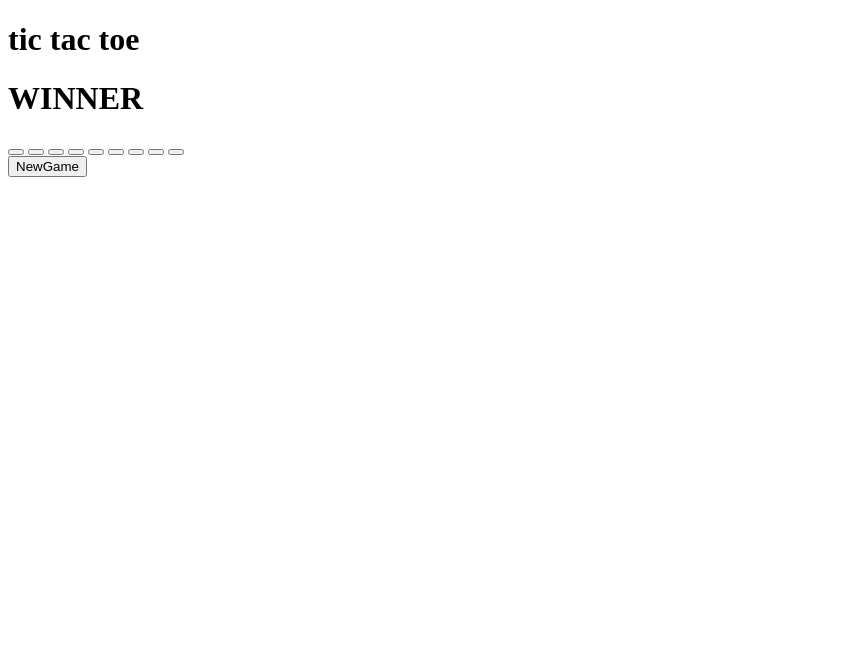
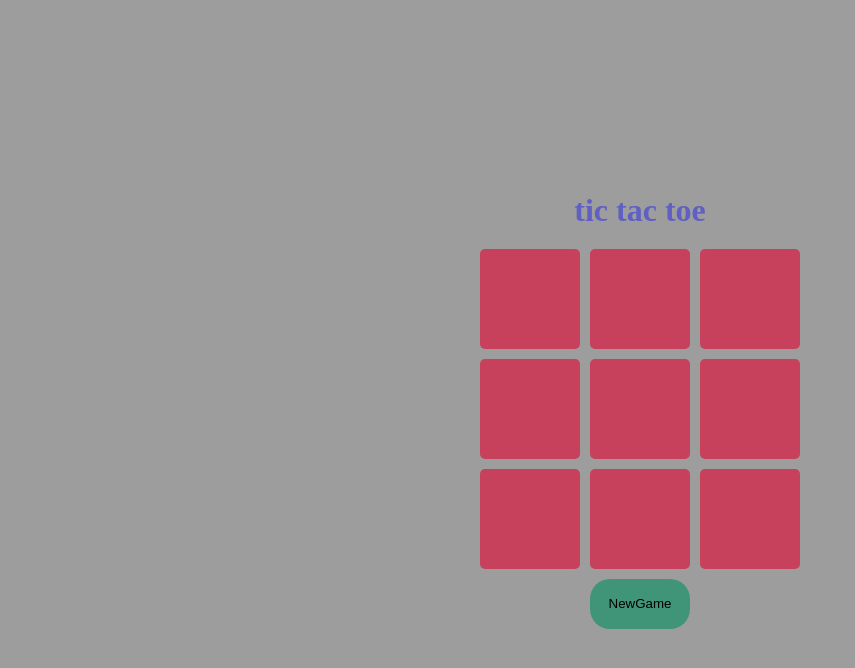
Before and after one commit to nani28-2003/tic-tac-toe-game, a plain HTML site: page index.html in a window 1280 px wide. Shown: the whole page, without its empty margins (0-855 px from the left). Drawn offline with Linux system fonts and the light colour scheme.

Commit message:
Update index.html

```diff
--- a/index.html
+++ b/index.html
@@ -4,7 +4,7 @@
   <meta charset="UTF-8">
   <meta name="viewport" content="width=device-width, initial-scale=1.0">
   <title>TIC TAC TOE</title>
-  <link rel="stylesheet" href="xox.css">
+  <link rel="stylesheet" href="index.css">
 </head>
 <body>
   <h1>tic tac toe</h1>
```
